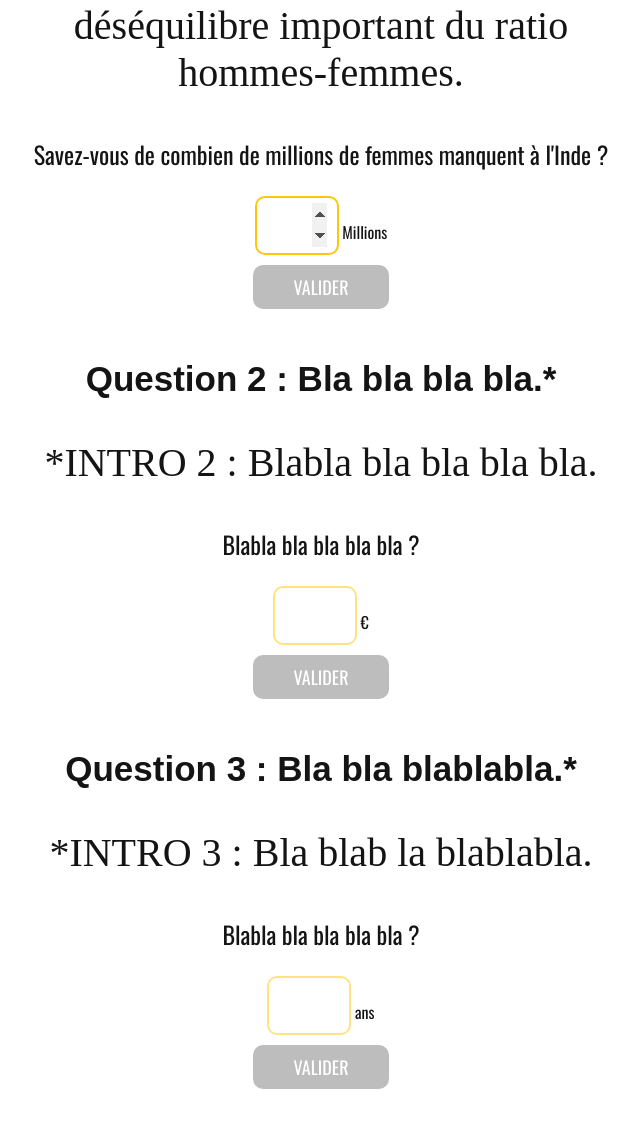
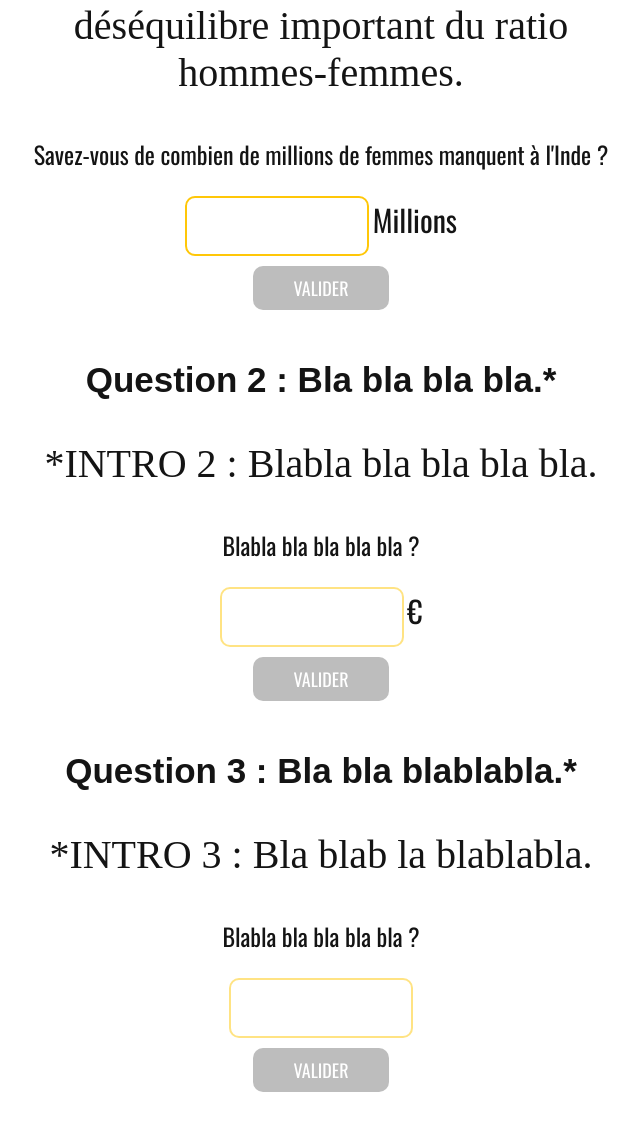
Before and after one commit to fannyperret/Quizz-Javascript, a PHP site: page / in a window 1280 px wide. Shown: the part 354-1496 px from the top of the page, without its empty margins (319-959 px from the left). Before the commit the page ends 1443 px from the top, so only its background shows below. Run offline with PHP 8.4, Linux system fonts and the light colour scheme; some libraries are stand-ins or nearby versions; some web fonts are replaced.

Commit message:
quiz :cat:

```diff
--- a/controller.php
+++ b/controller.php
@@ -24,7 +24,7 @@ if ($_SERVER['REQUEST_METHOD'] === "POST") {
             } elseif ($value < $question->answer) {
                 $result["yourEstimation"] = "Vous avez répondu " . $value . " : c'est PLUS ! Il y a un écart de " . ($question->answer - $value) . " avec la véritable réponse.";
             } elseif ($value > $question->answer) {
-                $result["yourEstimation"] = "Vous avez repondu " . $value . ": c'est MOINS ! Il y a un écart de " . ($value - $question->answer) . " avec la véritable réponse.";
+                $result["yourEstimation"] = "Vous avez répondu " . $value . ": c'est MOINS ! Il y a un écart de " . ($value - $question->answer) . " avec la véritable réponse.";
             } else {
                 $result["yourEstimation"] = "Votre réponse est Improbable";
             }
--- a/css/style.css
+++ b/css/style.css
@@ -52,9 +52,9 @@ h1 {
 
 .widthQuiz .quizBlock .inputWrapper input {
           border: 2px solid rgba(255, 199, 8, 0.5);
-          padding: 5px 10px;
-          font-size: 2.5em;
-          width: 10%;
+          padding: 15px 30px;
+          font-size: 1.4em;
+          width: 20%;
           outline: none;
           text-align: right;
           border-radius: 10px;
@@ -92,3 +92,7 @@ h1 {
   font-family: 'Source Serif Pro';
   font-size: 40px;
 }
+
+.currency {
+  font-size: 30px;
+}
--- a/index.php
+++ b/index.php
@@ -37,8 +37,7 @@
 
             <div id="error_<?php echo $id; ?>" class="error"></div>
             <input id="question_<?php echo $id; ?>" data-button="button_<?php echo $id; ?>"
-            class="responseInput" name="question_<?php echo $id; ?>" type="number"
-            maxlength="2" autofocus>
+            class="responseInput" name="question_<?php echo $id; ?>" type="text" autofocus>
             <span class="currency"><?php echo $question->currency; ?></span>
             <br/>
             <button id="button_<?php echo $id; ?>" type="button" data-question="<?php echo $id; ?>"
--- a/quiz.json
+++ b/quiz.json
@@ -21,8 +21,8 @@
     "name": "Question 3 : Bla bla blablabla.",
     "intro": "INTRO 3 : Bla blab la blablabla.",
     "question": "Blabla bla bla bla bla ?",
-    "answer": 100,
-    "currency": "ans",
+    "answer": "Fanny",
+    "currency": "",
     "titleAnswer": "Réponse 3 : Bla bla bla bla.",
     "textAnswer": "Lorem ipsum dolor sit amet, consectetur adipiscing elit, sed do eiusmod tempor incididunt ut labore et dolore magna aliqua. Ut enim ad minim veniam, quis nostrud exercitation ullamco laboris nisi ut aliquip ex ea commodo consequat. Duis aute irure dolor in reprehenderit in voluptate velit esse cillum dolore eu fugiat nulla pariatur. Excepteur sint occaecat cupidatat non proident, sunt in culpa qui officia deserunt mollit anim id est laborum."
 
```
